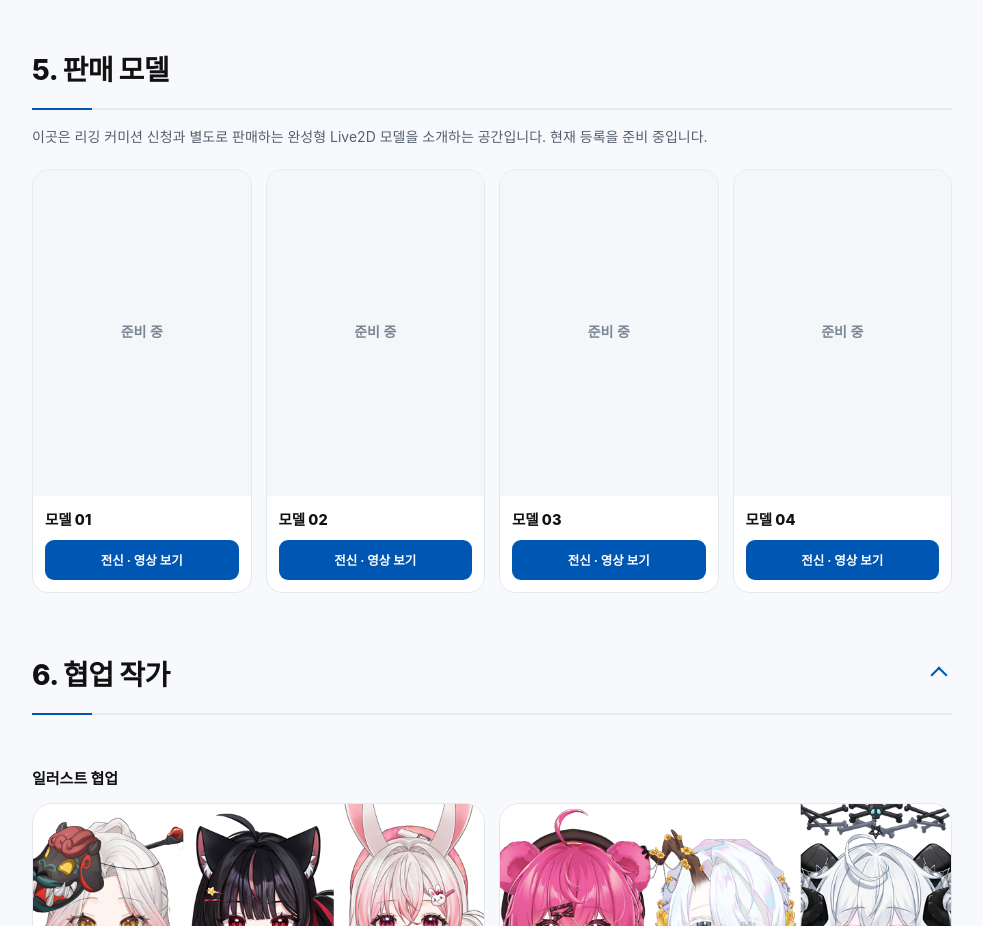
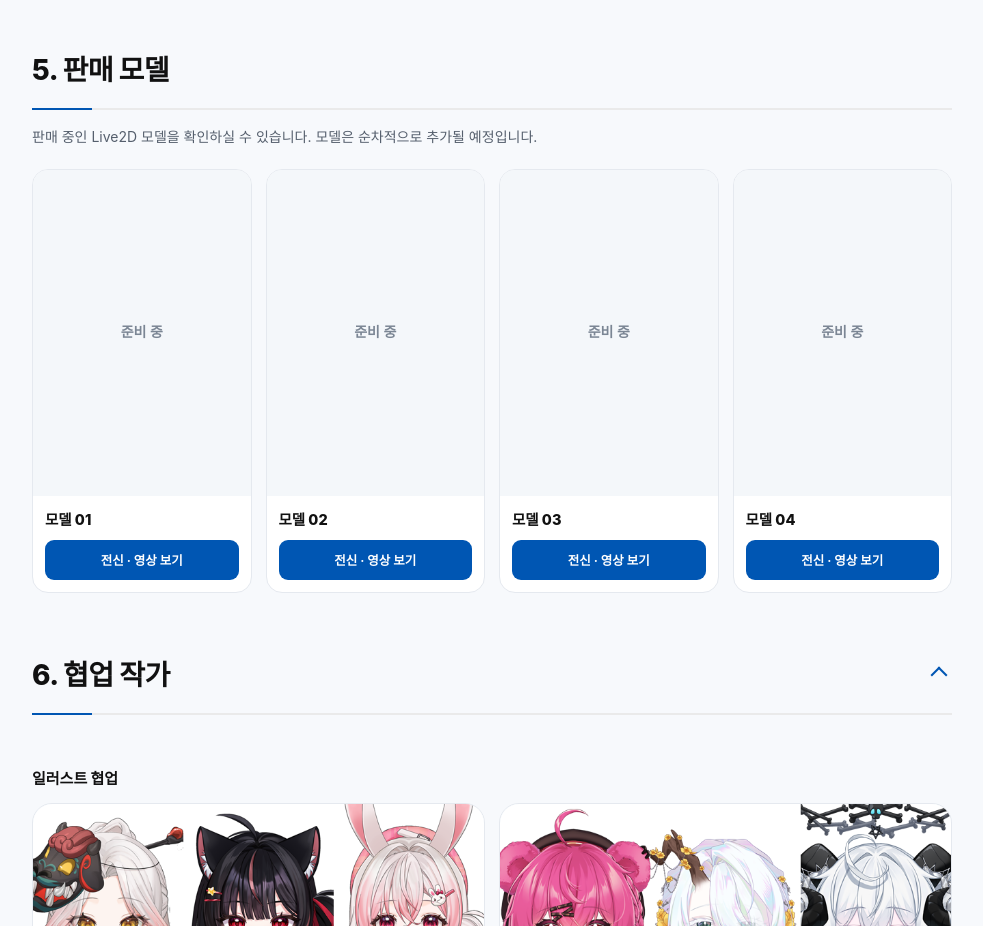
Before and after one commit to h4y4m/h4y4m-artmug-visibility, a plain HTML site: page index.html in a window 1280 px wide. Shown: the part 3700-4626 px from the top of the page, without its empty margins (148-1131 px from the left). Drawn offline with Linux system fonts and the light colour scheme; a web font is replaced by a local one.

Commit message:
Update sale model gallery introduction

```diff
--- a/index.html
+++ b/index.html
@@ -517,7 +517,7 @@ section{margin-top:0}
   <!-- ━━ 5. 판매 모델 ━━ -->
   <section aria-labelledby="sec-sale">
     <h2 class="st" id="sec-sale">5. 판매 모델</h2>
-    <p class="sale-note">이곳은 리깅 커미션 신청과 별도로 판매하는 완성형 Live2D 모델을 소개하는 공간입니다. 현재 등록을 준비 중입니다.</p>
+    <p class="sale-note">판매 중인 Live2D 모델을 확인하실 수 있습니다. 모델은 순차적으로 추가될 예정입니다.</p>
     <div class="sale-grid" id="saleGrid"></div>
   </section>
 
```
